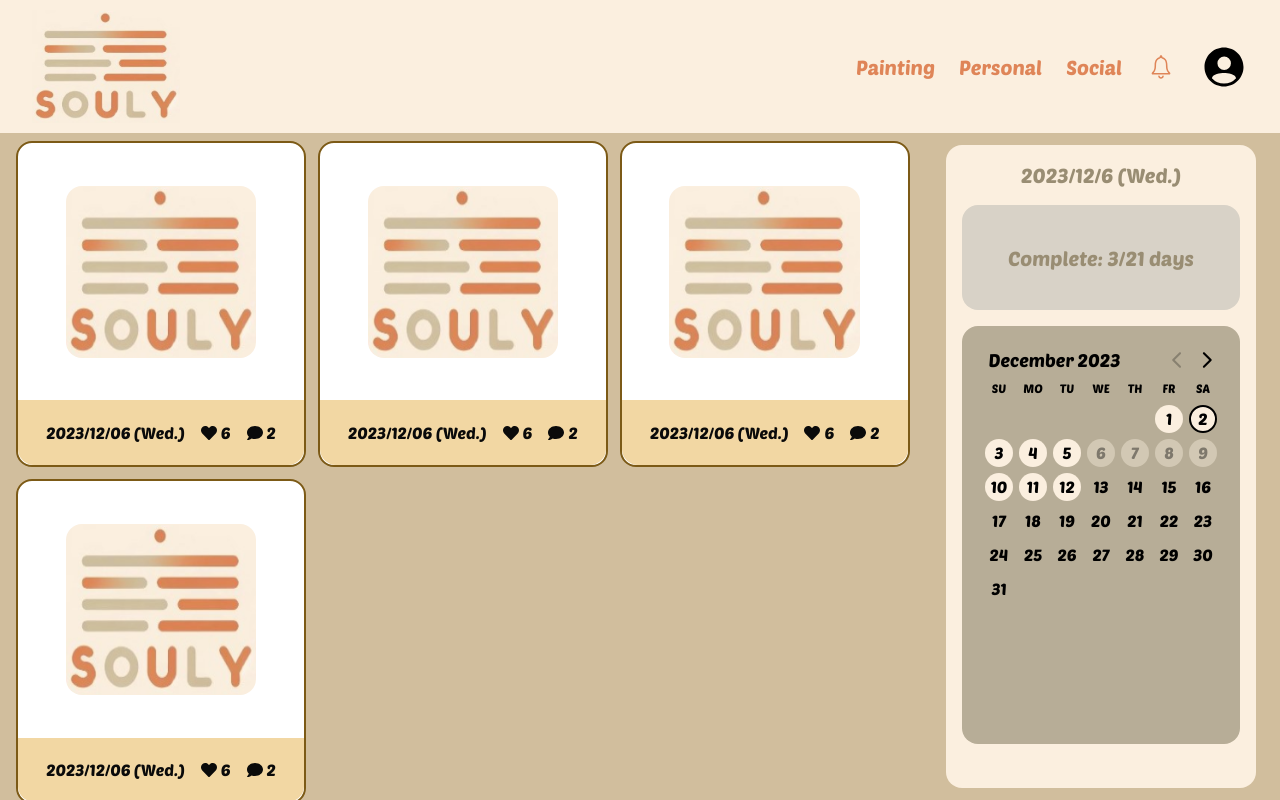
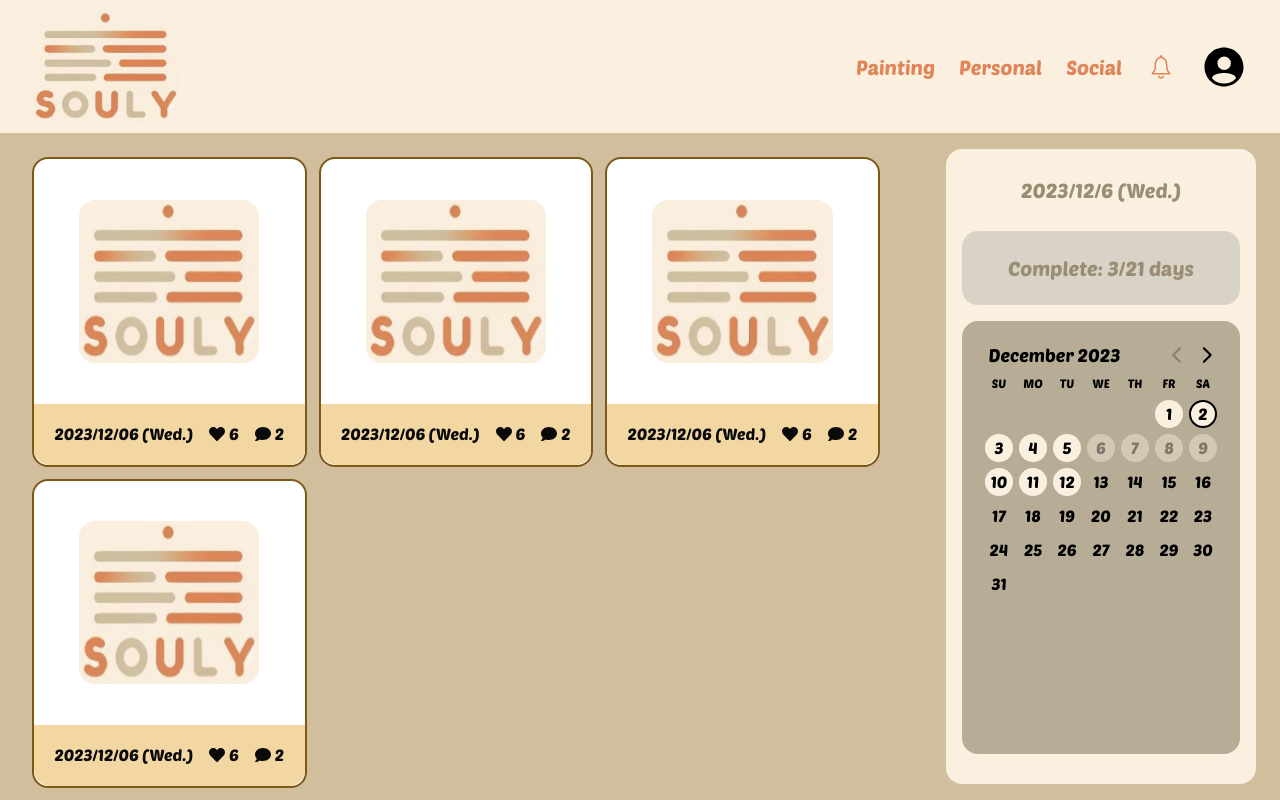
Before and after one commit to passerbyK/souly, a Next.js app: page /personal in a window 1280 px wide. Built offline with nearby package versions, Linux system fonts and the light colour scheme.

Commit message:
ui adjustment

```diff
--- a/src/app/personal/page.tsx
+++ b/src/app/personal/page.tsx
@@ -5,20 +5,20 @@ function PersonalPage() {
   return (
     <>
       <div className="relative flex h-full w-full bg-body">
-        <div className="flex w-3/4 flex-wrap gap-3 overflow-y-auto py-2 pl-4">
+        <div className="flex w-3/4 flex-wrap gap-3 overflow-y-auto py-6 px-8">
           <Diary />
           <Diary />
           <Diary />
           <Diary />
         </div>
-        <div className="mx-6 my-3 w-1/4 flex-col rounded-2xl bg-header pt-4 text-xl font-bold text-[#998D73]">
-          <div className="flex h-auto items-center justify-center ">
+        <div className="mx-6 my-4 w-1/4 flex-col rounded-2xl bg-header pt-4 text-xl font-bold text-[#998D73]">
+          <div className="flex h-[8%] items-center justify-center rounded-2xl">
             2023/12/6 (Wed.)
           </div>
-          <div className="m-4 flex h-1/6 items-center justify-center rounded-2xl bg-[#D8D2C7]">
+          <div className="m-4 flex h-[12%] items-center justify-center rounded-2xl bg-[#D8D2C7]">
             Complete: 3/21 days
           </div>
-          <div className=" m-4 h-2/3 p-1 rounded-2xl bg-[#B7AD97] text-[black] text-base">
+          <div className="mx-4 h-[70%] p-1 rounded-2xl bg-[#B7AD97] text-[black] text-base">
             <Calendar />
           </div>
         </div>
```
Also changed, not shown: public/Logo_new.png (renamed from public/Logo.png).
